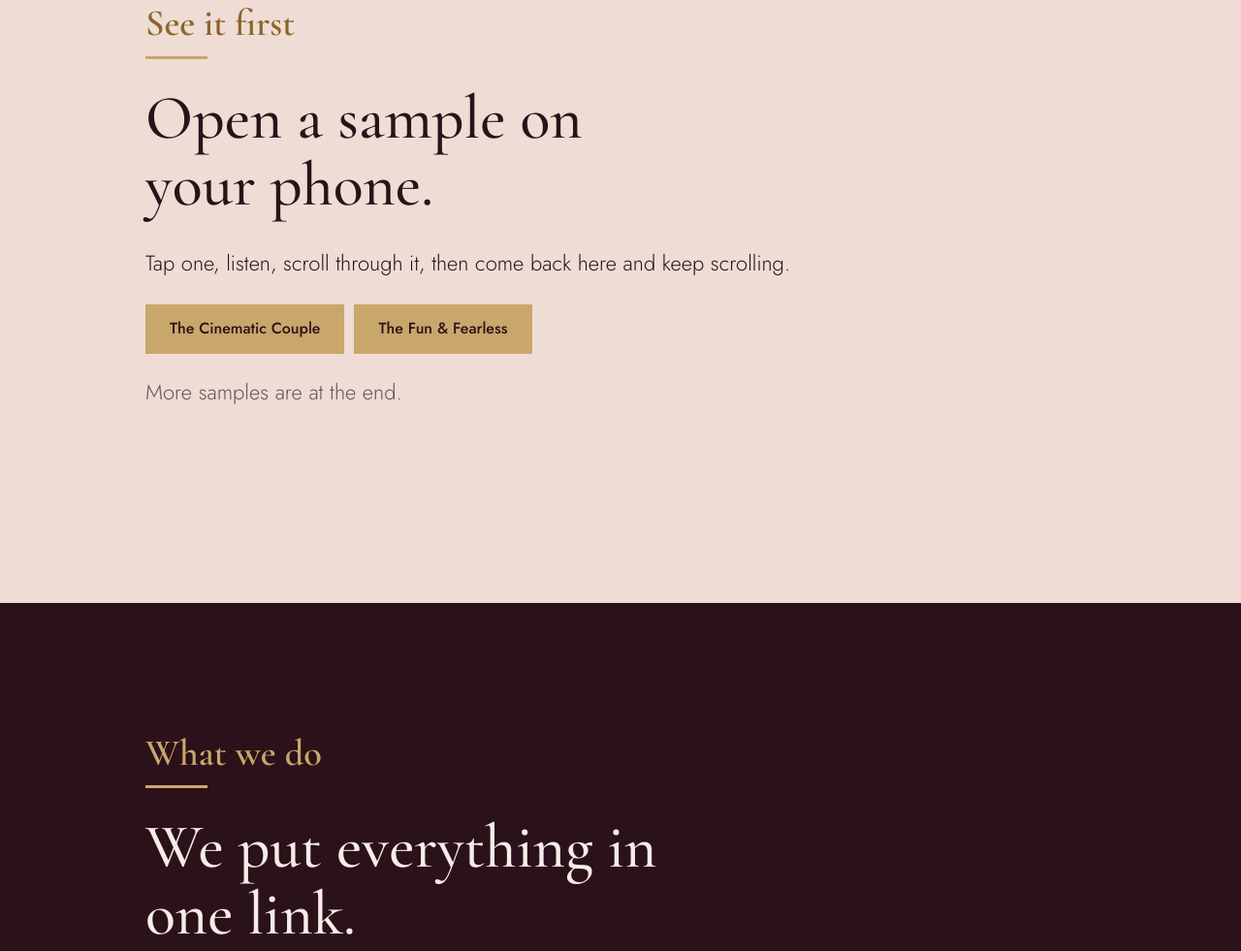
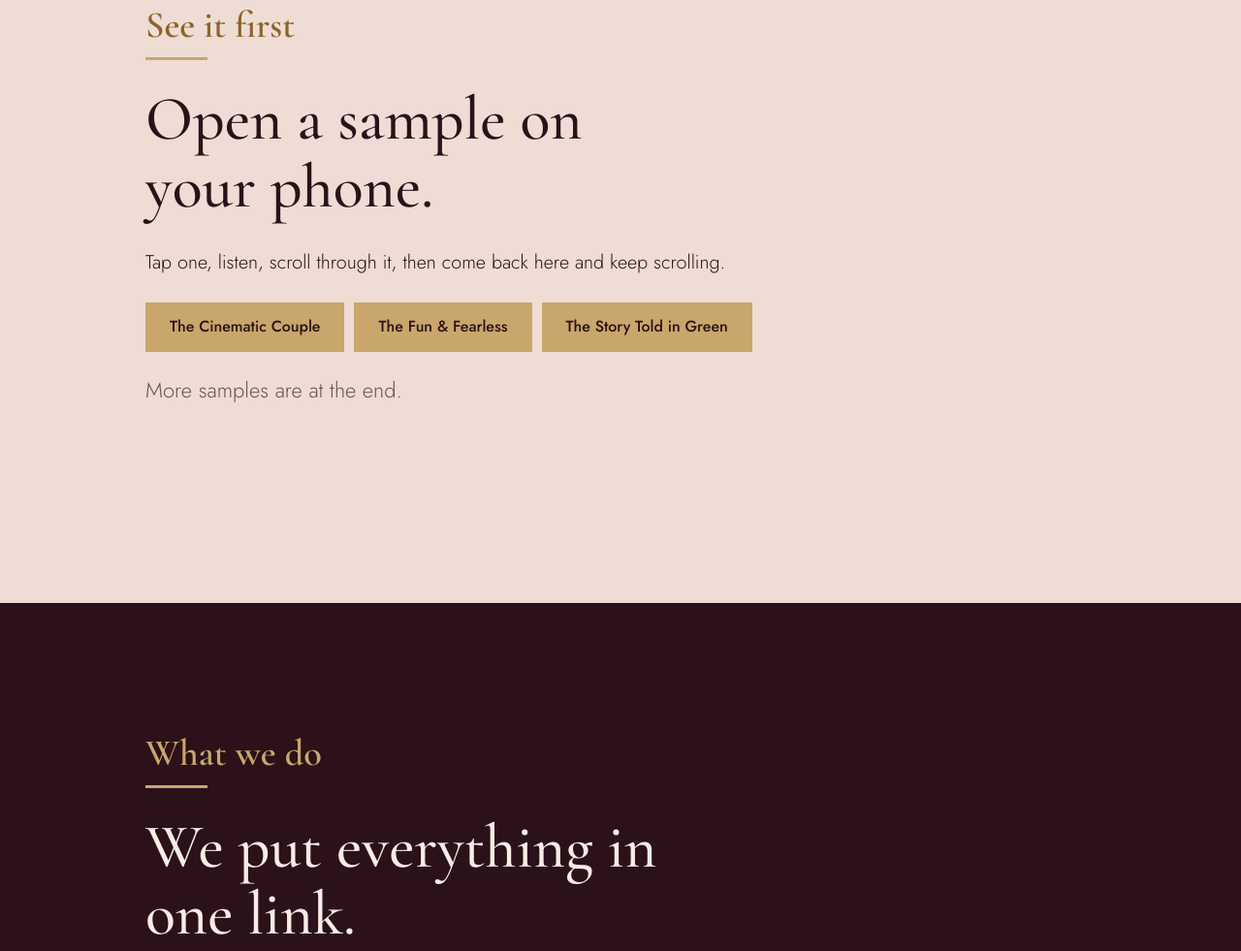
Before and after one commit to andreaasuncion0928-sketch/microsite, a plain HTML site: page index.html in a window 1280 px wide. Shown: the part 1778-2759 px from the top of the page at 97% size. Drawn offline with nearby package versions, Linux system fonts and the light colour scheme.

Commit message:
Update index.html

```diff
--- a/index.html
+++ b/index.html
@@ -69,10 +69,11 @@ p{margin:0 0 .9em;max-width:34em}
 <section class="s a"><div>
   <p class="tag">See it first</p>
   <h2>Open a sample on your phone.</h2>
-  <p>Tap one, listen, scroll through it, then come back here and keep scrolling.</p>
+  <p style="font-size:0.9em">Tap one, listen, scroll through it, then come back here and keep scrolling.</p>
   <div class="links">
     <a class="btn" href="https://ws4.storyinvites.com" target="_blank" rel="noopener">The Cinematic Couple</a>
     <a class="btn" href="https://ws3.storyinvites.com" target="_blank" rel="noopener">The Fun &amp; Fearless</a>
+    <a class="btn" href="https://ws7.storyinvites.com" target="_blank" rel="noopener">The Story Told in Green</a>
   </div>
   <p class="sub" style="margin-top:22px">More samples are at the end.</p>
 </div></section>
@@ -156,6 +157,8 @@ p{margin:0 0 .9em;max-width:34em}
     <a class="btn g" href="https://ws3.storyinvites.com" target="_blank" rel="noopener">The Fun &amp; Fearless Couple</a>
     <a class="btn g" href="https://ws4.storyinvites.com" target="_blank" rel="noopener">The Cinematic Couple</a>
     <a class="btn g" href="https://ws5.storyinvites.com" target="_blank" rel="noopener">The Storytellers</a>
+    <a class="btn g" href="https://ws6.storyinvites.com" target="_blank" rel="noopener">The Filipino Modern</a>
+    <a class="btn g" href="https://ws7.storyinvites.com" target="_blank" rel="noopener">The Story Told in Green</a>
   </div>
   <p class="tag" style="margin-top:30px">Debut samples</p>
   <div class="links">
```
